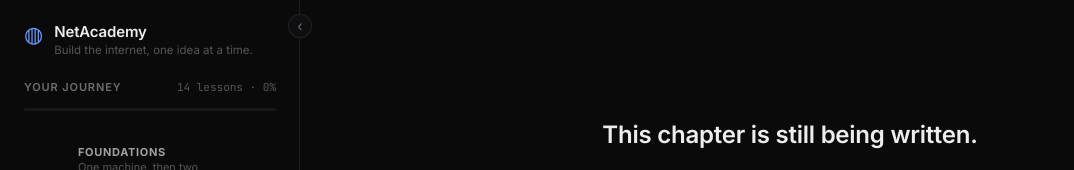
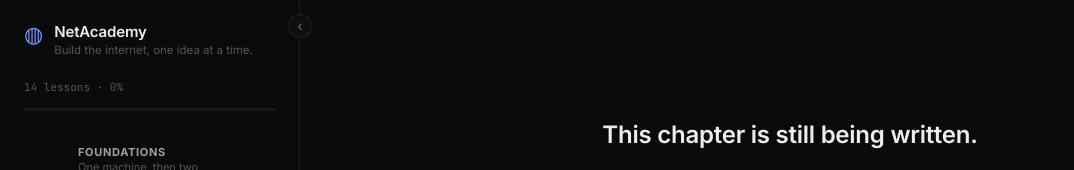
Before and after one commit to xorrier/computer-network, a React (Vite) app: page /chapter/1 in a window 1280 px wide. Shown: the top 170 px of the page, without its empty margins (0-1074 px from the left). Built offline with nearby package versions, Linux system fonts and the light colour scheme.

Commit message:
fix: remove unnecessary journey title from Sidebar component

```diff
--- a/src/components/layout/Sidebar.tsx
+++ b/src/components/layout/Sidebar.tsx
@@ -25,7 +25,6 @@ export function Sidebar() {
       </Link>
 
       <div className="sb-journey-head">
-        <span className="sb-journey-title">Your journey</span>
         <span className="sb-journey-meta mono">
           {ROADMAP.length} lessons · {pct}%
         </span>
```
